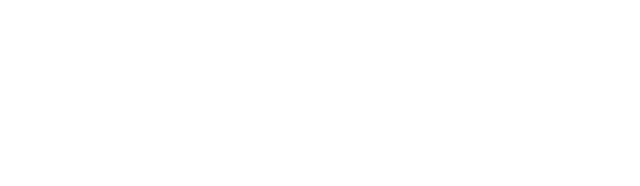
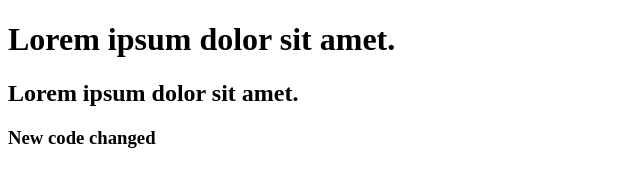
Before and after one commit to dvlprtanvir/my-first-repo, a plain HTML site: page index.html in a window 1280 px wide. Shown: the whole page, without its empty margins (0-640 px from the left). Drawn offline with Linux system fonts and the light colour scheme.

Commit message:
my added header

```diff
--- a/index.html
+++ b/index.html
@@ -7,6 +7,8 @@
     <title>My First Github Repo</title>
 </head>
 <body>
-
+    <h1>Lorem ipsum dolor sit amet.</h1>
+    <h2>Lorem ipsum dolor sit amet.</h2>
+    <h3>New code changed</h3>
 </body>
 </html>
```
